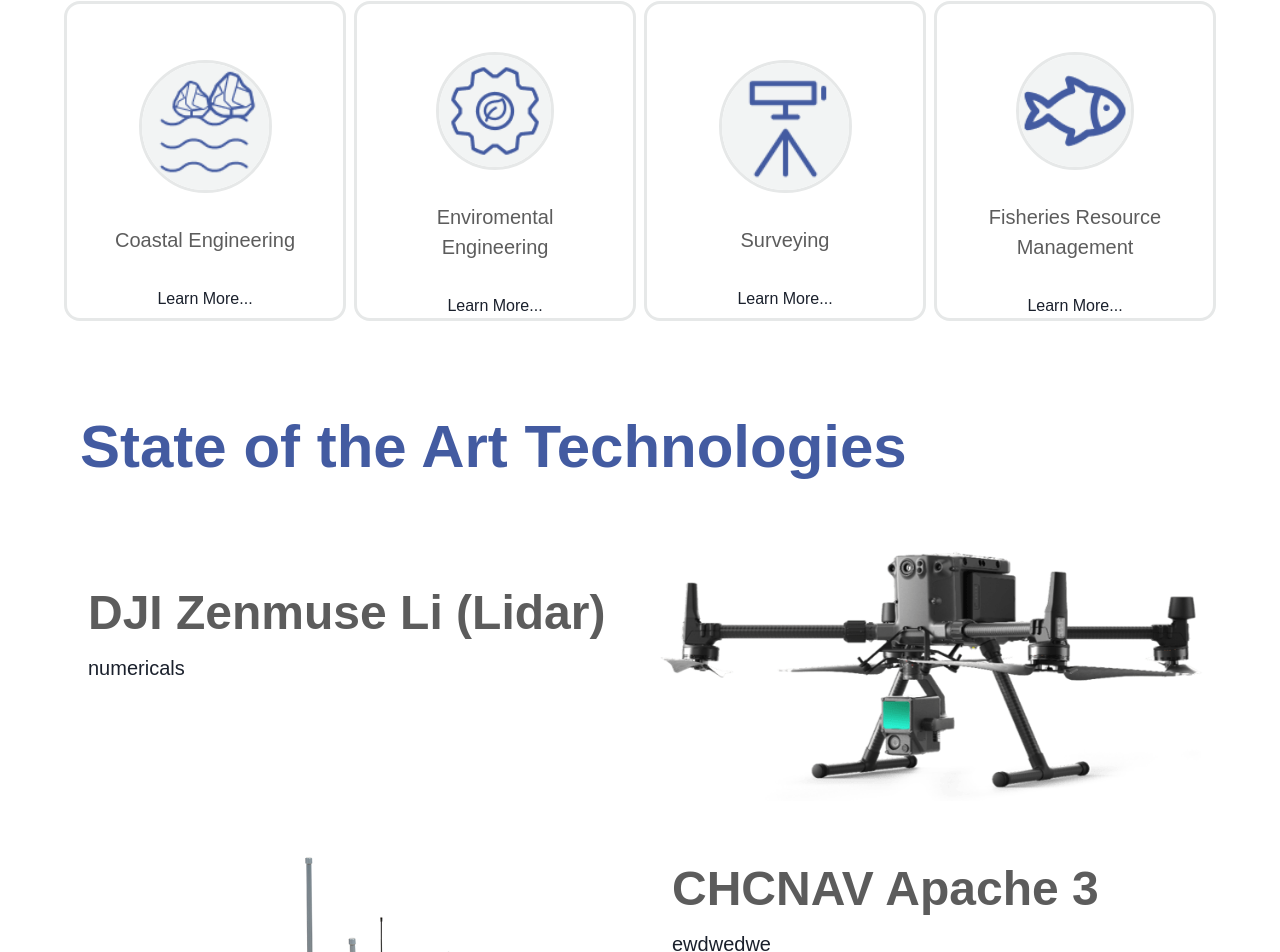
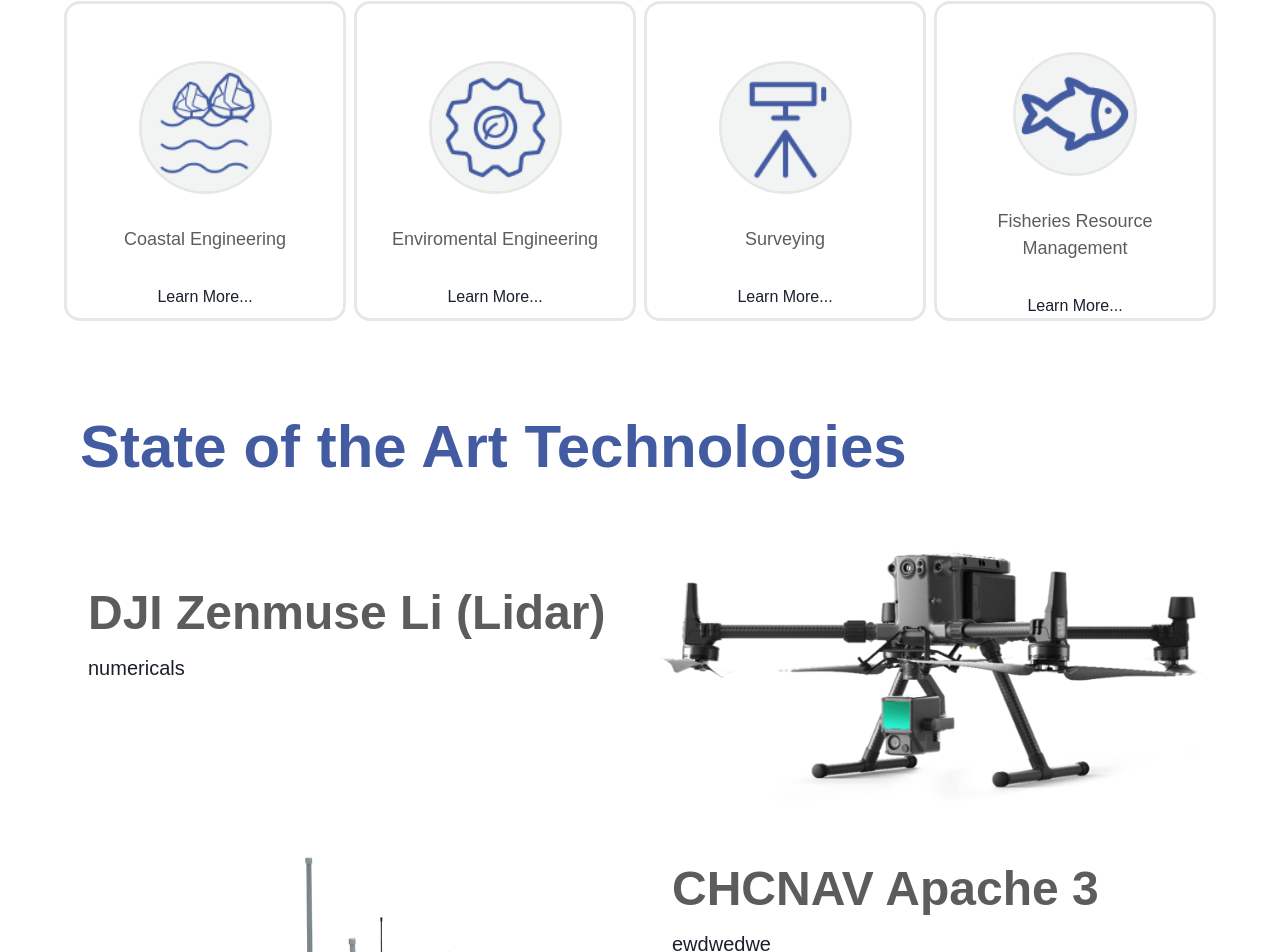
Before and after one commit to MohamedNabhaan/Lamer-FE, a React (Vite) app: page / in a window 1280 px wide. Shown: the part 1881-2833 px from the top of the page. Built offline with nearby package versions, Linux system fonts and the light colour scheme.

Commit message:
fixed discrepency in services section

```diff
--- a/src/pages/Home/sections/IntroService.jsx
+++ b/src/pages/Home/sections/IntroService.jsx
@@ -70,7 +70,7 @@
                 />
 
                 <Box
-                  fontSize={"xl"}
+                  fontSize={"lg"}
                   paddingTop={8}
                   color={"blackAlpha.700"}
                   textAlign={"center"}
```
